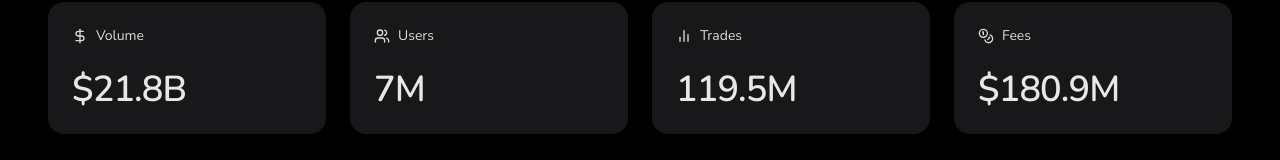
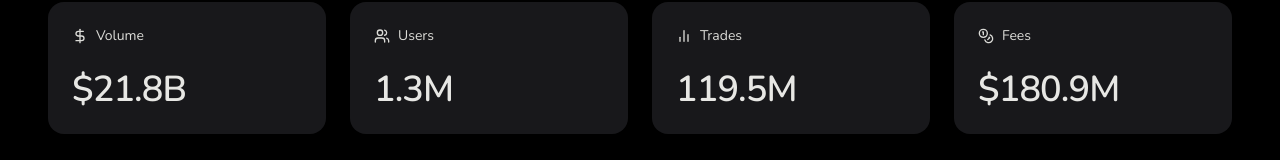
Before and after one commit to shadowbrypto/solana-dashboard, a React (Create React App) app: page / in a window 1280 px wide. Shown: the part 242-402 px from the top of the page. Built offline with nearby package versions, Linux system fonts and the light colour scheme.

Commit message:
fix lifetime users

```diff
--- a/src/App.tsx
+++ b/src/App.tsx
@@ -269,6 +269,7 @@ const MainContent = (): JSX.Element => {
   const latestData = data.reduce(
     (acc, curr) => {
       acc.total_volume_usd += curr.total_volume_usd;
+      acc.numberOfNewUsers += curr.numberOfNewUsers;
       acc.daily_users += curr.daily_users;
       acc.daily_trades += curr.daily_trades;
       acc.total_fees_usd += curr.total_fees_usd;
@@ -276,6 +277,7 @@ const MainContent = (): JSX.Element => {
     },
     {
       total_volume_usd: 0,
+      numberOfNewUsers: 0,
       daily_users: 0,
       daily_trades: 0,
       total_fees_usd: 0,
@@ -354,7 +356,7 @@ const MainContent = (): JSX.Element => {
           value={new Intl.NumberFormat("en-US", {
             notation: "compact",
             maximumFractionDigits: 1,
-          }).format(latestData.daily_users)}
+          }).format(latestData.numberOfNewUsers)}
         />
         <MetricCard
           title="Trades"
```
